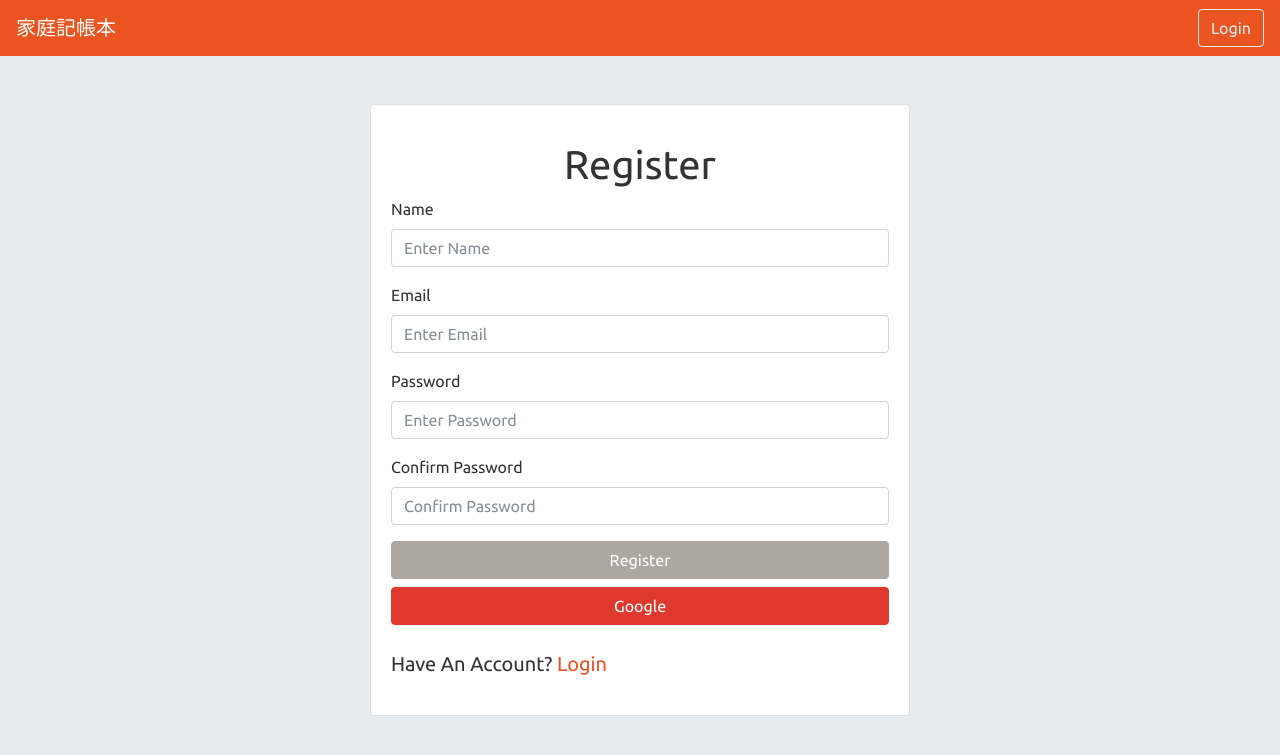
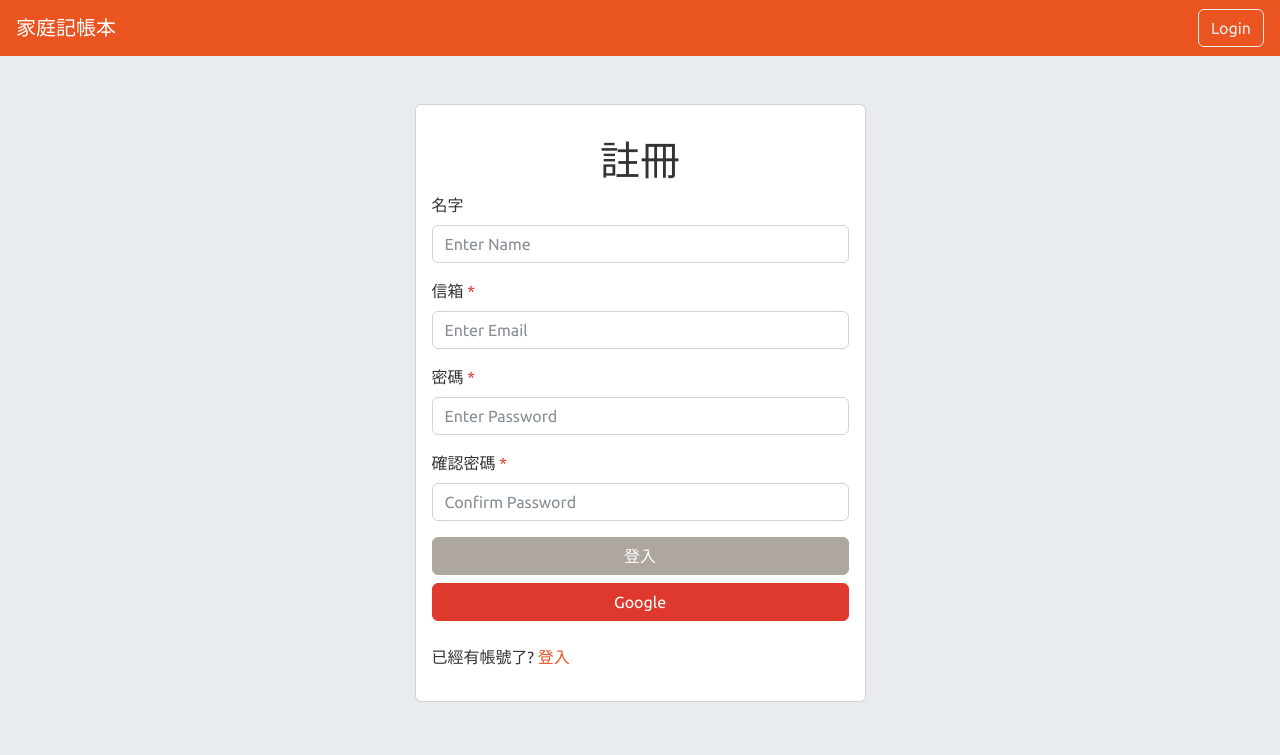
Before and after one commit to ac-assignment/expense-tracker, a Node server app: page /user/register in a window 1280 px wide. Shown: the top 755 px of the page. Run offline with Node 20, Linux system fonts and the light colour scheme; some libraries are stand-ins or nearby versions.

Commit message:
feat: 完成新增支出頁面，升級bootstrap5

```diff
--- a/configs/passport.js
+++ b/configs/passport.js
@@ -8,7 +8,7 @@ export default (app) => {
   //初始化
   app.use(passport.initialize())
   app.use(passport.session())
-  //設定登入策略
+  //一般登入
   passport.use(new LocalStrategy({
       usernameField: 'email',
       passwordField: 'password',
@@ -32,7 +32,7 @@ export default (app) => {
       }
     }
   ))
-
+  //Google登入
   //序列化/反序列化
   passport.serializeUser((user, done) => {
     done(null, user._id)
--- a/models/category.js
+++ b/models/category.js
@@ -5,7 +5,8 @@ const categorySchema = new Schema({
   _id: Number,
   name: {
     type: String,
-    required: false
+    required: false,
+    unique: true
   }
 })
 
--- a/models/record.js
+++ b/models/record.js
@@ -22,7 +22,7 @@ const recordSchema = new Schema({
     index: true
   },
   category_id: {
-    type: Schema.Types.ObjectId,
+    type: Number,
     ref: 'Category',
     required: true
   }
--- a/package.json
+++ b/package.json
@@ -7,7 +7,9 @@
   "scripts": {
     "start": "node -r dotenv/config app.js",
     "dev": "nodemon -r dotenv/config app.js",
-    "seed": "node -r dotenv/config models/seeders/categorySeeder.js && node -r dotenv/config models/seeders/recordSeeder.js"
+    "seed": "node -r dotenv/config models/seeders/categorySeeder.js && node -r dotenv/config models/seeders/recordSeeder.js",
+    "seed-category": "node -r dotenv/config models/seeders/categorySeeder.js",
+    "seed-record": "node -r dotenv/config models/seeders/recordSeeder.js"
   },
   "imports": {
     "#configs/*": "./configs/*",
--- /dev/null
+++ b/public/stylesheets/layouts/main.css
@@ -0,0 +1,3 @@
+a {
+  text-decoration: none;
+}
--- a/routers/index.js
+++ b/routers/index.js
@@ -6,7 +6,7 @@ import home from './modules/home.js'
 
 const router = express.Router()
 
-router.use('/record', authenticator, record)
+router.use('/record', /* authenticator,  */record)
 router.use('/user', user)
 router.use('/', authenticator, home)
 
--- a/routers/modules/record.js
+++ b/routers/modules/record.js
@@ -2,8 +2,8 @@ import express from 'express'
 import Record from '#models/record.js'
 const router = express.Router()
 
-router.get('', (req, res) => {
-
+router.get('/create', (req, res) => {
+  res.render('create')
 })
 
 export default router
--- /dev/null
+++ b/views/edit.hbs
@@ -0,0 +1,3 @@
+<div class="container mt-5">
+
+</div>
--- a/views/layouts/main.hbs
+++ b/views/layouts/main.hbs
@@ -6,13 +6,14 @@
   <meta http-equiv="X-UA-Compatible" content="IE=edge">
   <meta name="viewport" content="width=device-width, initial-scale=1.0">
   <title>家庭記帳本</title>
-  <link rel="stylesheet" href="https://bootswatch.com/4/united/bootstrap.min.css" crossorigin="anonymous">
+  <link rel="stylesheet" href="https://bootswatch.com/5/united/bootstrap.min.css" crossorigin="anonymous">
   <link rel="stylesheet" href="https://use.fontawesome.com/releases/v5.6.3/css/all.css" integrity="sha384-UHRtZLI+pbxtHCWp1t77Bi1L4ZtiqrqD80Kn4Z8NTSRyMA2Fd33n5dQ8lWUE00s/" crossorigin="anonymous">
+  <link rel="stylesheet" href="/stylesheets/layouts/main.css">
 </head>
 
 <body class="bg-light">
   <header>
-    <nav class="navbar navbar-dark bg-primary">
+    <nav class="navbar navbar-dark bg-primary px-3">
       <a class="navbar-brand" href="/">
         {{#if (isAllTruthy isAuthenticated user.name) }}{{user.name}}'s{{/if}} 家庭記帳本
       </a>
@@ -26,8 +27,7 @@
   <main>
     {{{body}}}
   </main>
-  <script src="https://cdn.jsdelivr.net/npm/jquery@3.5.1/dist/jquery.slim.min.js" integrity="sha384-DfXdz2htPH0lsSSs5nCTpuj/zy4C+OGpamoFVy38MVBnE+IbbVYUew+OrCXaRkfj" crossorigin="anonymous"></script>
-  <script src="https://cdn.jsdelivr.net/npm/bootstrap@4.6.1/dist/js/bootstrap.bundle.min.js" integrity="sha384-fQybjgWLrvvRgtW6bFlB7jaZrFsaBXjsOMm/tB9LTS58ONXgqbR9W8oWht/amnpF" crossorigin="anonymous"></script>
+  <script src="https://cdn.jsdelivr.net/npm/bootstrap@5.1.3/dist/js/bootstrap.bundle.min.js" integrity="sha384-ka7Sk0Gln4gmtz2MlQnikT1wXgYsOg+OMhuP+IlRH9sENBO0LRn5q+8nbTov4+1p" crossorigin="anonymous"></script>
 </body>
 
 </html>
--- a/views/partials/message.hbs
+++ b/views/partials/message.hbs
@@ -1,18 +1,14 @@
 {{#if success_msg}}
   <div class="alert alert-success alert-dismissible fade show" role="alert">
     {{success_msg}}
-    <button type="button" class="close" data-dismiss="alert" aria-label="Close">
-      <span aria-hidden="true">&times;</span>
-    </button>
+    <button type="button" class="btn-close" data-bs-dismiss="alert" aria-label="Close"></button>
   </div>
 {{/if}}
 
 {{#if warning_msg}}
   <div class="alert alert-warning alert-dismissible fade show" role="alert">
     {{warning_msg}}
-    <button type="button" class="close" data-dismiss="alert" aria-label="Close">
-      <span aria-hidden="true">&times;</span>
-    </button>
+    <button type="button" class="btn-close" data-bs-dismiss="alert" aria-label="Close"></button>
   </div>
 {{/if}}
 
@@ -20,9 +16,7 @@
   {{#each errors}}
     <div class="alert alert-warning alert-dismissible fade show" role="alert">
       {{this.message}}
-      <button type="button" class="close" data-dismiss="alert" aria-label="Close">
-        <span aria-hidden="true">&times;</span>
-      </button>
+      <button type="button" class="btn-close" data-bs-dismiss="alert" aria-label="Close"></button>
     </div>
   {{/each}}
 {{/if}}
@@ -30,8 +24,6 @@
 {{#if error}}
   <div class="alert alert-warning alert-dismissible fade show" role="alert">
     {{error}}
-    <button type="button" class="close" data-dismiss="alert" aria-label="Close">
-      <span aria-hidden="true">&times;</span>
-    </button>
+    <button type="button" class="btn-close" data-bs-dismiss="alert" aria-label="Close"></button>
   </div>
 {{/if}}
--- a/views/register.hbs
+++ b/views/register.hbs
@@ -1,32 +1,34 @@
 <div class="container mt-5">
   <div class="row">
-    <div class="col-md-6 m-auto">
+    <div class="col-md-5 m-auto">
       <div class="card">
         <div class="card-body">
-          <h1 class="text-center mt-3">Register</h1>
+          <h1 class="text-center mt-3">註冊</h1>
           {{> message}}
           <form action="/user/register" method="POST">
-            <div class="form-group">
-              <label for="name">Name</label>
+            <div class="mb-3">
+              <label for="name" class="form-label">名字</label>
               <input id="name" class="form-control" type="text" name="name" placeholder="Enter Name" value="{{body.name}}">
             </div>
-            <div class="form-group">
-              <label for="email">Email</label>
+            <div class="mb-3">
+              <label for="email" class="form-label">信箱 <span class="text-danger">*</span></label>
               <input id="email" class="form-control" type="email" name="email" placeholder="Enter Email" value="{{body.email}}">
             </div>
-            <div class="form-group">
-              <label for="password">Password</label>
+            <div class="mb-3">
+              <label for="password" class="form-label">密碼 <span class="text-danger">*</span></label>
               <input id="password" class="form-control" type="password" name="password" placeholder="Enter Password" value="{{body.password}}">
             </div>
-            <div class="form-group">
-              <label for="confirmPassword">Confirm Password</label>
+            <div class="mb-3">
+              <label for="confirmPassword" class="form-label">確認密碼 <span class="text-danger">*</span></label>
               <input id="confirmPassword" class="form-control" type="password" name="confirmPassword" placeholder="Confirm Password" value="{{body.confirmPassword}}">
             </div>
-            <button class="btn btn-secondary btn-block" type="submit">Register</button>
-            <a href="/auth/google" class="btn btn-danger btn-block">Google</a>
+            <div class="d-grid gap-2">
+              <button class="btn btn-secondary btn-block" type="submit">登入</button>
+              <a class="btn btn-danger btn-block" href="/auth/google">Google</a>
+            </div>
           </form>
-          <p class="lead mt-4">
-            Have An Account? <a href="/user/login">Login</a>
+          <p class="mt-4">
+            已經有帳號了? <a href="/user/login">登入</a>
           </p>
         </div>
       </div>
```
Also changed, not shown: models/seeders/categorySeeder.js (+12 -3 lines), public/stylesheets/create.css (added, +11 -0 lines), routers/modules/home.js (+5 -2 lines), views/create.hbs (added, +45 -0 lines), views/index.hbs (+8 -5 lines), views/login.hbs (+12 -10 lines).
